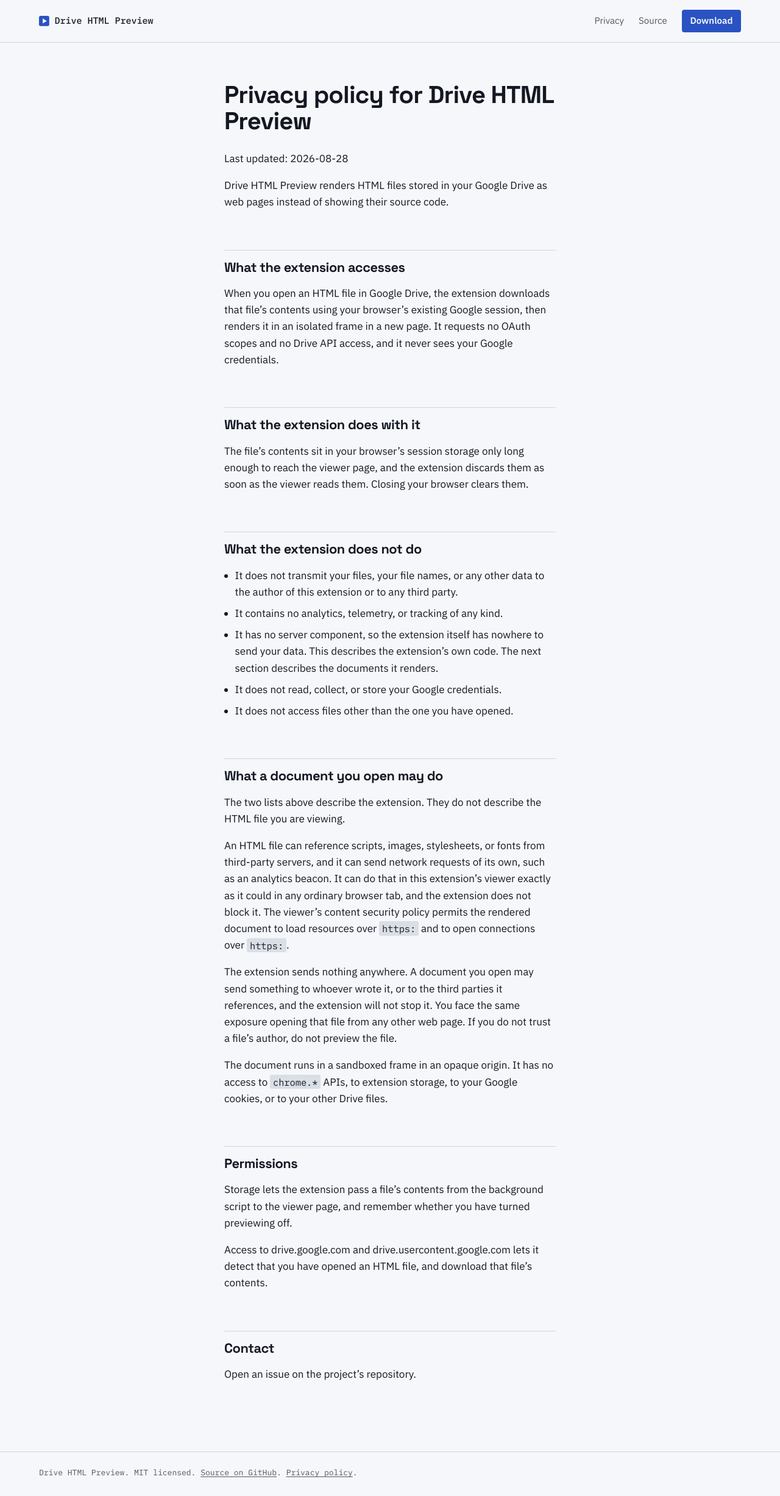
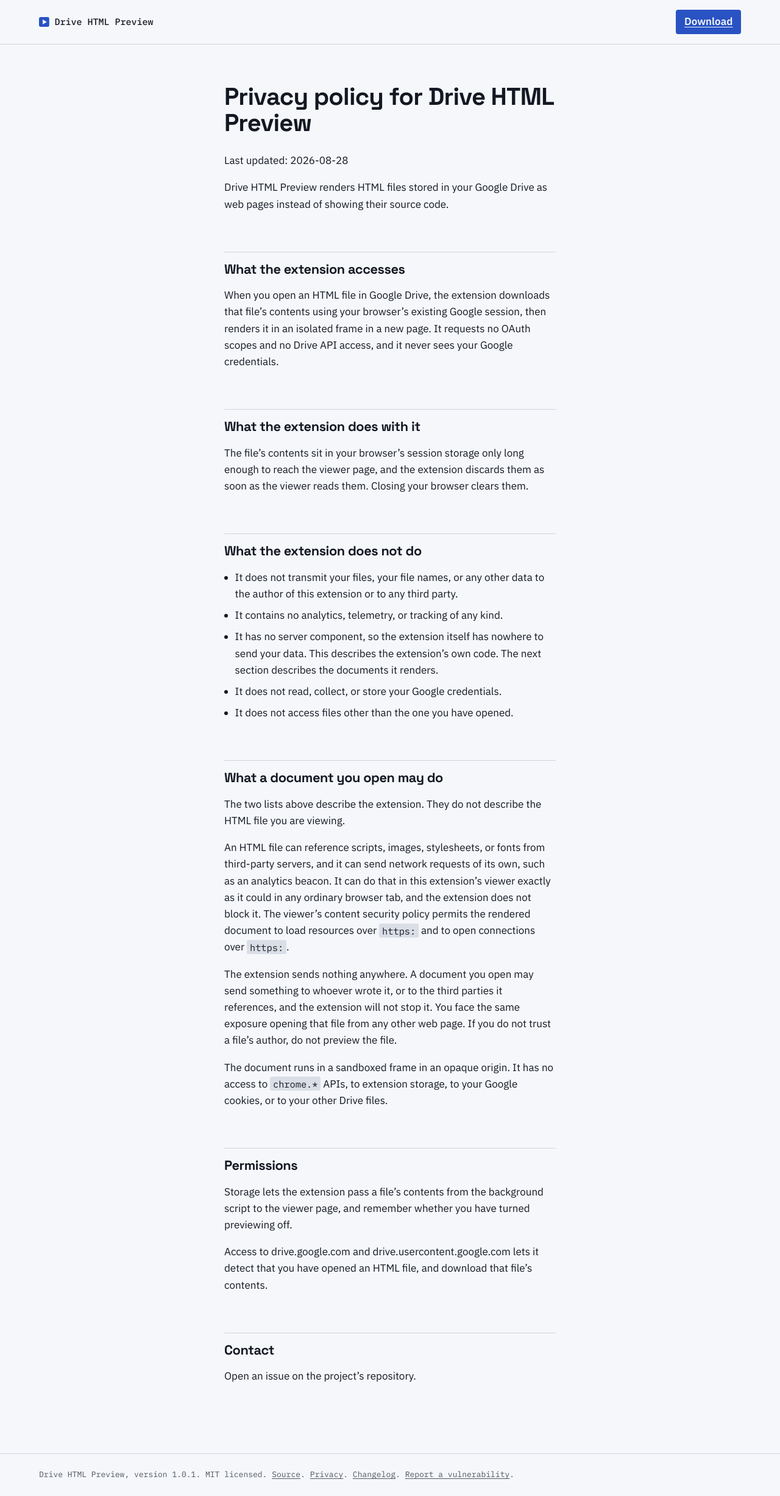
Before and after one commit to filipeaaoliveira/google-drive-html-preview, a Jekyll site: the page built from docs/PRIVACY.md, in a window 1280 px wide. Shown: the whole page at 61% size. Built offline with Jekyll 4.4.1, drawn with Linux system fonts in a browser that asks for light colours.

Commit message:
docs: correct the nav to the archetype it claimed

```diff
--- a/docs/_layouts/default.html
+++ b/docs/_layouts/default.html
@@ -20,11 +20,7 @@
         <span class="topbar__glyph" aria-hidden="true"></span>
         Drive HTML Preview
       </a>
-      <nav class="topbar__nav" aria-label="Primary">
-        <a href="{{ '/PRIVACY.html' | relative_url }}">Privacy</a>
-        <a href="{{ site.repo }}">Source</a>
-        <a class="topbar__cta" href="{{ site.repo }}/releases/latest">Download</a>
-      </nav>
+      <a class="topbar__cta" href="{{ site.repo }}/releases/latest">Download</a>
     </header>
 
     <main id="main" class="prose">
@@ -33,9 +29,11 @@
 
     <footer class="colophon">
       <p>
-        Drive HTML Preview. MIT licensed.
-        <a href="{{ site.repo }}">Source on GitHub</a>.
-        <a href="{{ '/PRIVACY.html' | relative_url }}">Privacy policy</a>.
+        Drive HTML Preview, version 1.0.1. MIT licensed.
+        <a href="{{ site.repo }}">Source</a>.
+        <a href="{{ '/PRIVACY.html' | relative_url }}">Privacy</a>.
+        <a href="{{ site.repo }}/blob/main/CHANGELOG.md">Changelog</a>.
+        <a href="{{ site.repo }}/security/advisories/new">Report a vulnerability</a>.
       </p>
     </footer>
   </body>
--- a/docs/assets/css/hallmark.css
+++ b/docs/assets/css/hallmark.css
@@ -1,7 +1,8 @@
 /* Hallmark · pre-emit critique: P5 H5 E4 S5 R5 V4
  * Hallmark · macrostructure: Marquee Hero (+ Conversational FAQ below fold)
  * genre: modern-minimal · theme: Cobalt · tone: technical · anchor hue: cool (265)
- * nav: N9 edge-aligned · footer: Ft2 inline single line
+ * nav: N9 edge-aligned (wordmark left, single CTA right, no link row)
+ * footer: Ft2 inline single line
  * enrichment: Tier A CSS art (source-vs-rendered type comparison, no chrome)
  * axes: paper light · display grotesk-sans · accent cool
  */
@@ -156,19 +157,8 @@
   clip-path: polygon(36% 26%, 76% 50%, 36% 74%);
 }
 
-.topbar__nav {
-  display: flex;
-  align-items: center;
-  gap: var(--space-md);
-  font-size: var(--text-sm);
-}
-
-.topbar__nav a {
-  color: var(--color-ink-2);
-  text-decoration: none;
-  white-space: nowrap;
-}
-.topbar__nav a:hover { color: var(--color-ink); }
+/* N9: wordmark hard-left, one CTA hard-right, nothing between. The absence of
+   a link row is the archetype; secondary destinations live in the footer. */
 
 .topbar__cta {
   color: var(--color-accent-ink) !important;
@@ -443,7 +433,6 @@
   .spec { grid-template-columns: minmax(0, 1fr); gap: 0.15rem var(--space-md); }
   .spec dd { margin-bottom: var(--space-sm); }
   .topbar { gap: var(--space-sm); }
-  .topbar__nav { gap: var(--space-sm); font-size: var(--text-xs); }
 }
 
 @media (max-width: 380px) {
```
Also changed, not shown: docs/_layouts/home.html (+6 -8 lines).
